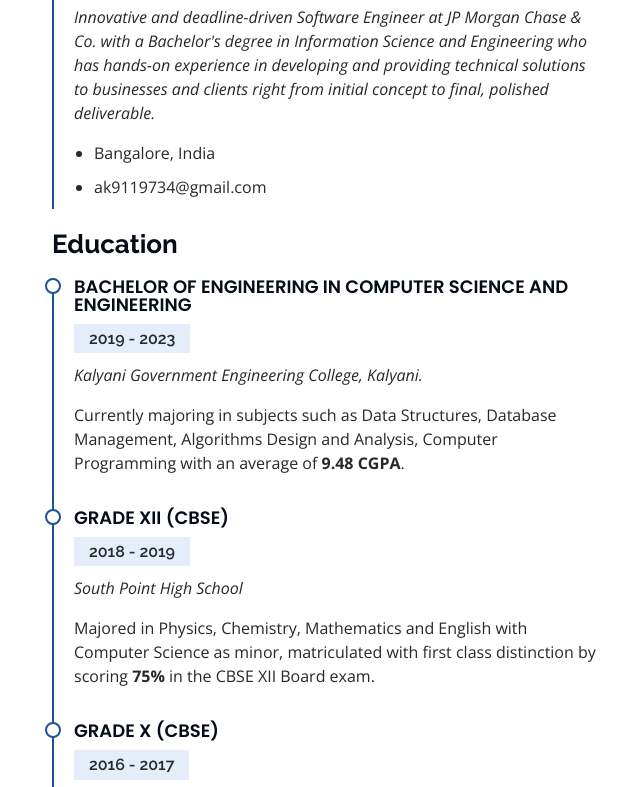
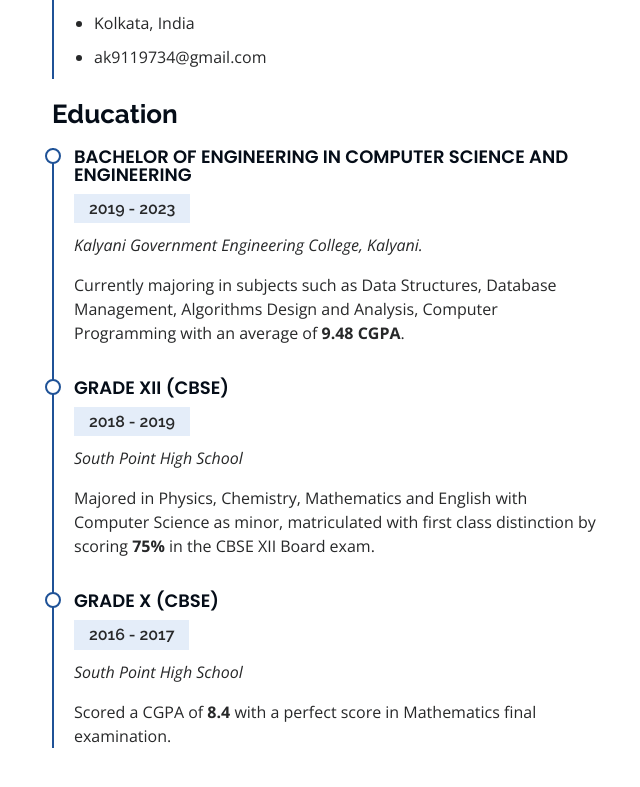
Before and after one commit to ak9119734/portfolioman, a plain HTML site: page index.html in a window 1280 px wide. Shown: the part 2108-2895 px from the top of the page, without its empty margins (80-720 px from the left). Drawn offline with nearby package versions, Linux system fonts and the light colour scheme.

Commit message:
Update index.html

```diff
--- a/index.html
+++ b/index.html
@@ -429,9 +429,9 @@
             <h3 class="resume-title">Summary</h3>
             <div class="resume-item pb-0">
               <h4>Ankur Kumar</h4>
-              <p><em>Innovative and deadline-driven Software Engineer at JP Morgan Chase & Co. with a Bachelor's degree in Information Science and Engineering who has hands-on experience in developing and providing technical solutions to businesses and clients right from initial concept to final, polished deliverable.</em></p>
+              <p><em></em></p>
               <ul>
-                <li>Bangalore, India</li>
+                <li>Kolkata, India</li>
                 <li>ak9119734@gmail.com</li>
               </ul>
             </div>
@@ -766,7 +766,7 @@
                 <p>+91 7003191783</p>
               </div>
 
-              <iframe src="https://www.google.com/maps/embed?pb=!1m18!1m12!1m3!1d3687.0548590016306!2d88.33193341493!3d22.464572685238497!2m3!1f0!2f0!3f0!3m2!1i1024!2i768!4f13.1!3m3!1m2!1s0x3a0270632fd4c3a7%3A0xaa2205cb134fdb49!2sEden%20Tolly%20Signature%20Block-G%2C%20EDEN%20TOLLY%20SIGNATURE%2C%20Kabar%20Danga%2C%20Thakurpukur%2C%20Kolkata%2C%20West%20Bengal!5e0!3m2!1sen!2sin!4v1639914871919!5m2!1sen!2sin" width="600" height="450" style="border:0;" allowfullscreen></iframe>
+              <iframe src="https://www.google.com/maps/embed?pb=!1m18!1m12!1m3!1d3687.0548590016306!2d88.33193341493!3d22.464572685238497!2m3!1f0!2f0!3f0!3m2!1i1024!2i768!4f13.1!3m3!1m2!1s0x3a0270632fd4c3a7%3A0xaa2205cb134fdb49!2sEden%20Tolly%20Signature%20Block-G%2C%20EDEN%20TOLLY%20SIGNATURE%2C%20Kabar%20Danga%2C%20Thakurpukur%2C%20Kolkata%2C%20West%20Bengal!5e0!3m2!1sen!2sin!4v1639914871919!5m2!1sen!2sin" allowfullscreen></iframe>
 
             </div>
 
```
